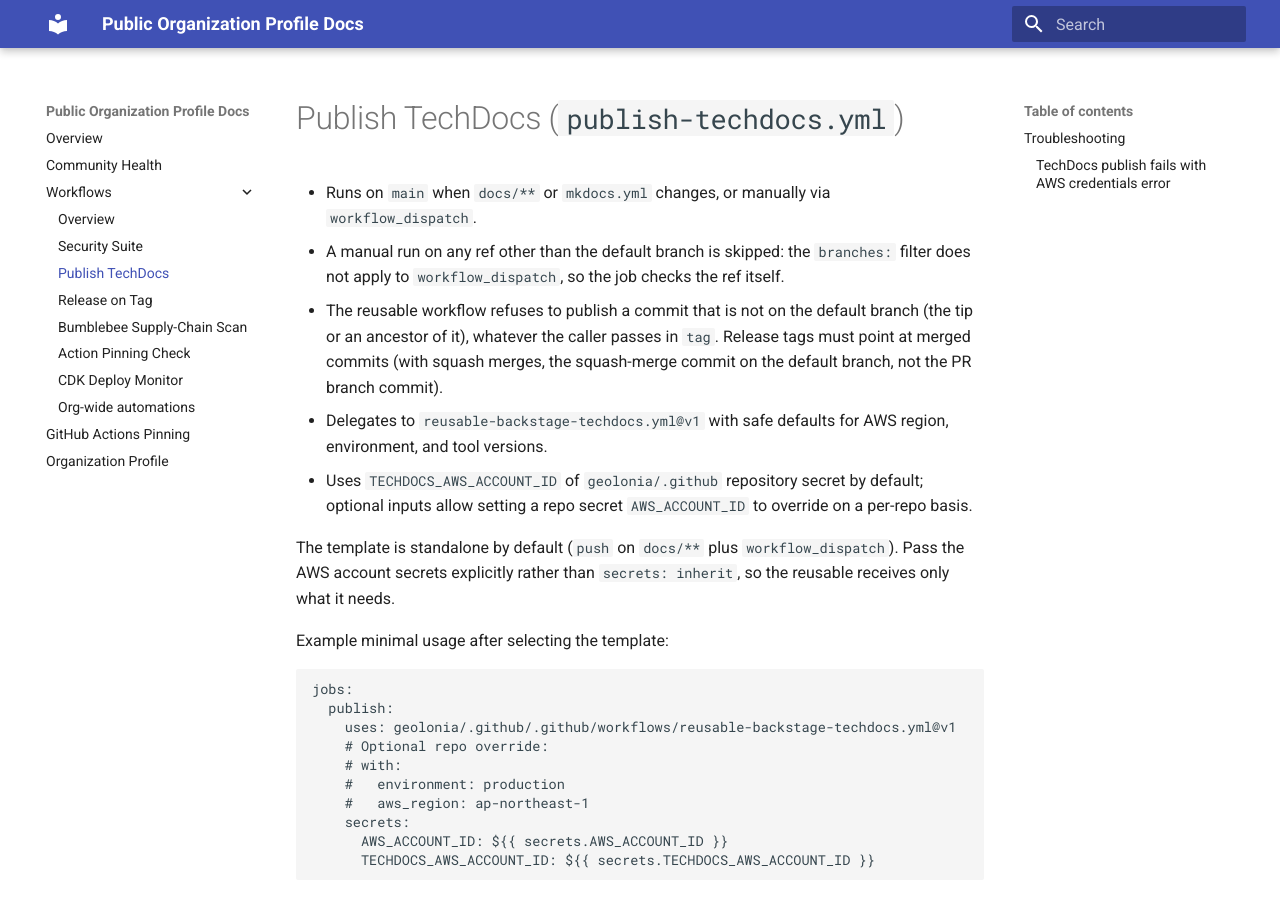
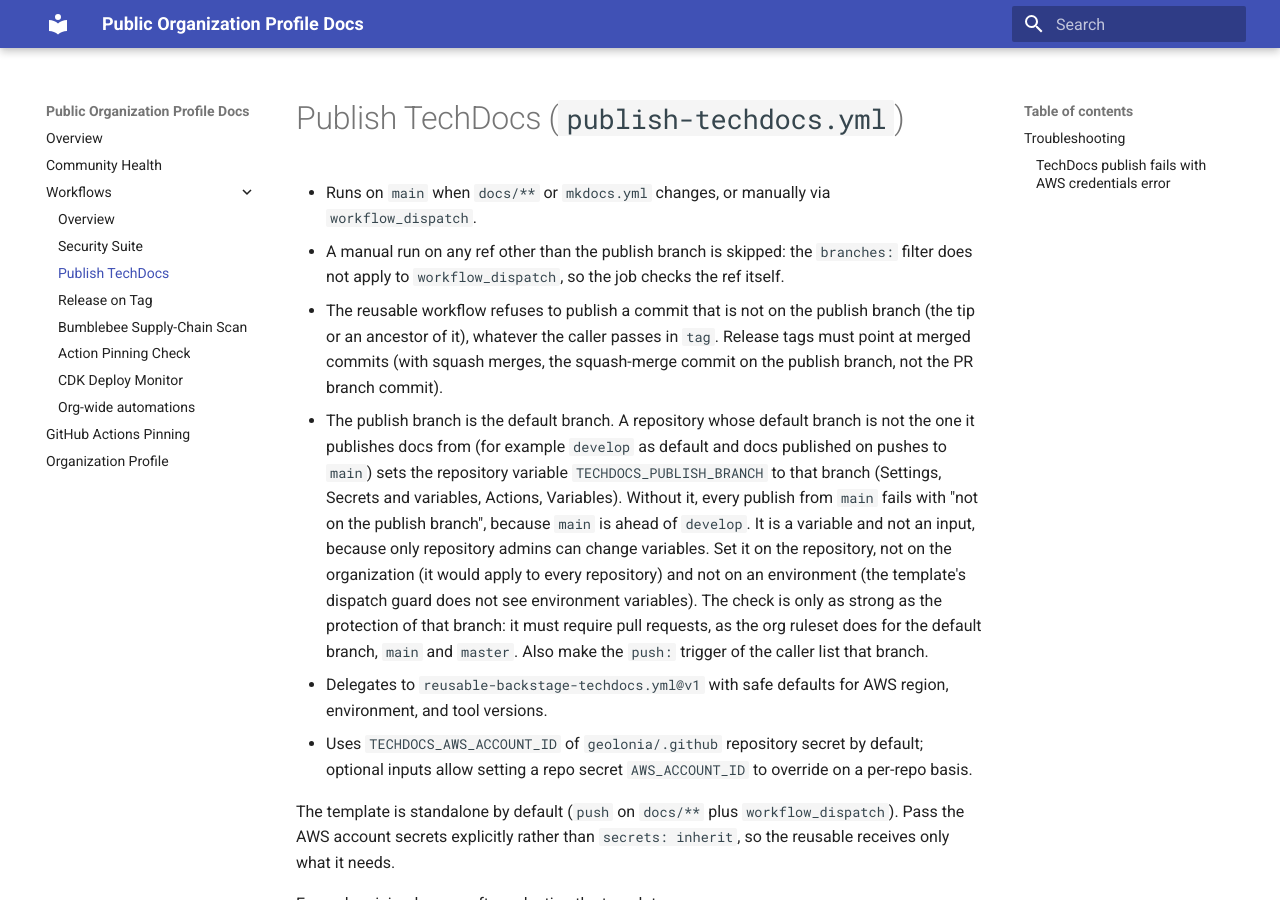
Before and after one commit to geolonia/.github, an MkDocs documentation site: the page built from docs/workflows/publish-techdocs.md, in a window 1280 px wide and 900 px high. Built offline with MkDocs 1.6.1 and Material for MkDocs 9.7.7, drawn with Linux system fonts in a browser that asks for light colours.

Commit message:
fix(techdocs): allow a publish branch other than the default branch (#178)
* fix(techdocs): allow a publish branch other than the default branch

Repositories with develop as default branch that publish docs from main
fail the merged-commit check, because main is ahead of develop. Add the
repository variable TECHDOCS_PUBLISH_BRANCH; the check and the template's
dispatch guard use it, else the default branch.

* fix(techdocs): compare against heads/<branch> so a tag cannot shadow it

```diff
--- a/docs/workflows/publish-techdocs.md
+++ b/docs/workflows/publish-techdocs.md
@@ -1,13 +1,26 @@
 # Publish TechDocs (`publish-techdocs.yml`)
 
 - Runs on `main` when `docs/**` or `mkdocs.yml` changes, or manually via `workflow_dispatch`.
-- A manual run on any ref other than the default branch is skipped: the
+- A manual run on any ref other than the publish branch is skipped: the
   `branches:` filter does not apply to `workflow_dispatch`, so the job checks
   the ref itself.
-- The reusable workflow refuses to publish a commit that is not on the default
+- The reusable workflow refuses to publish a commit that is not on the publish
   branch (the tip or an ancestor of it), whatever the caller passes in `tag`.
   Release tags must point at merged commits (with squash merges, the
-  squash-merge commit on the default branch, not the PR branch commit).
+  squash-merge commit on the publish branch, not the PR branch commit).
+- The publish branch is the default branch. A repository whose default branch
+  is not the one it publishes docs from (for example `develop` as default and
+  docs published on pushes to `main`) sets the repository variable
+  `TECHDOCS_PUBLISH_BRANCH` to that branch (Settings, Secrets and variables,
+  Actions, Variables). Without it, every publish from `main` fails with
+  "not on the publish branch", because `main` is ahead of `develop`. It is a
+  variable and not an input, because only repository admins can change
+  variables. Set it on the repository, not on the organization (it would apply
+  to every repository) and not on an environment (the template's dispatch
+  guard does not see environment variables). The check is only as strong as
+  the protection of that branch: it must require pull requests, as the org
+  ruleset does for the default branch, `main` and `master`. Also make the
+  `push:` trigger of the caller list that branch.
 - Delegates to `reusable-backstage-techdocs.yml@v1` with safe defaults for AWS
   region, environment, and tool versions.
 - Uses `TECHDOCS_AWS_ACCOUNT_ID` of `geolonia/.github` repository secret by default;
```
Also changed, not shown: 2 other files.
